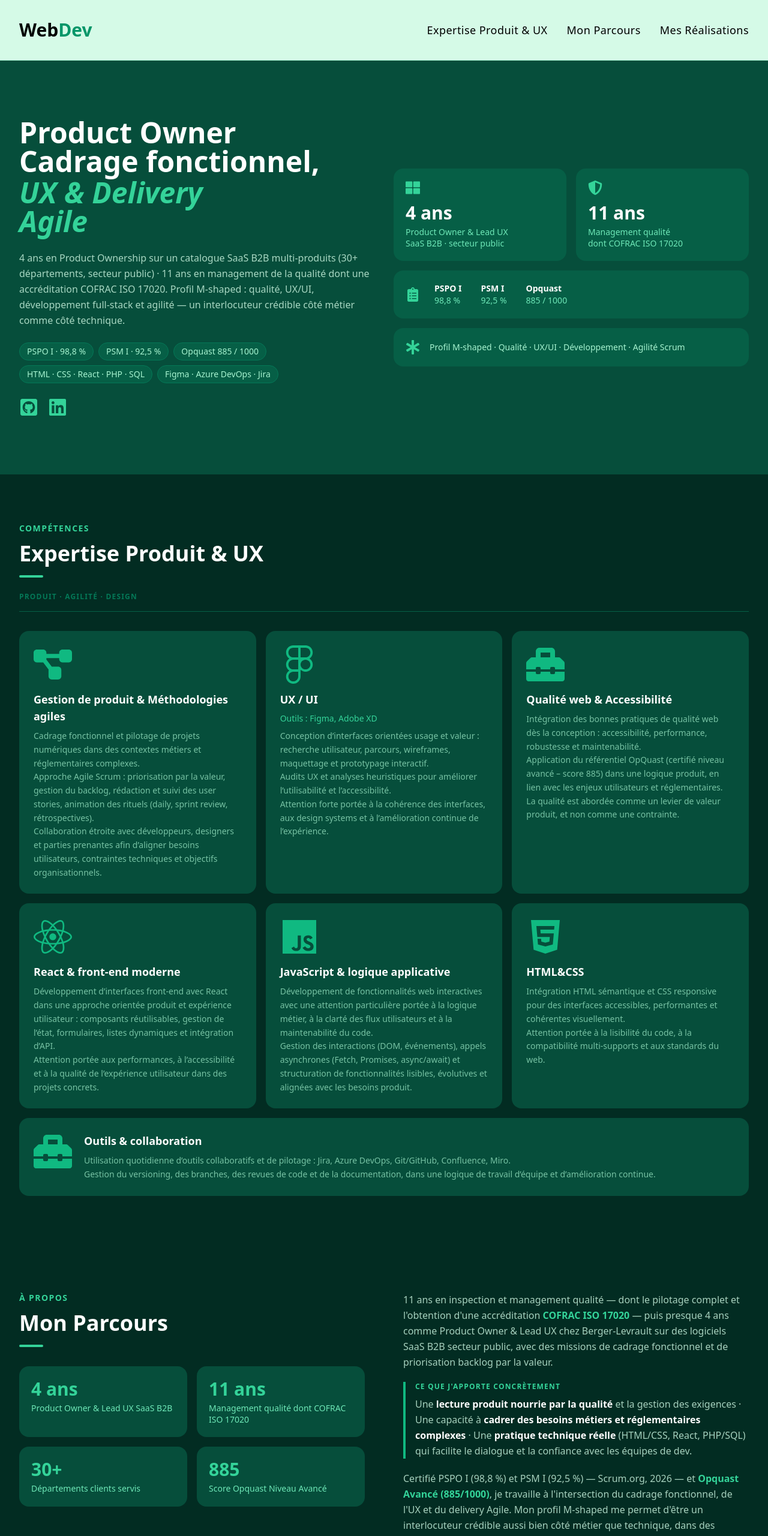
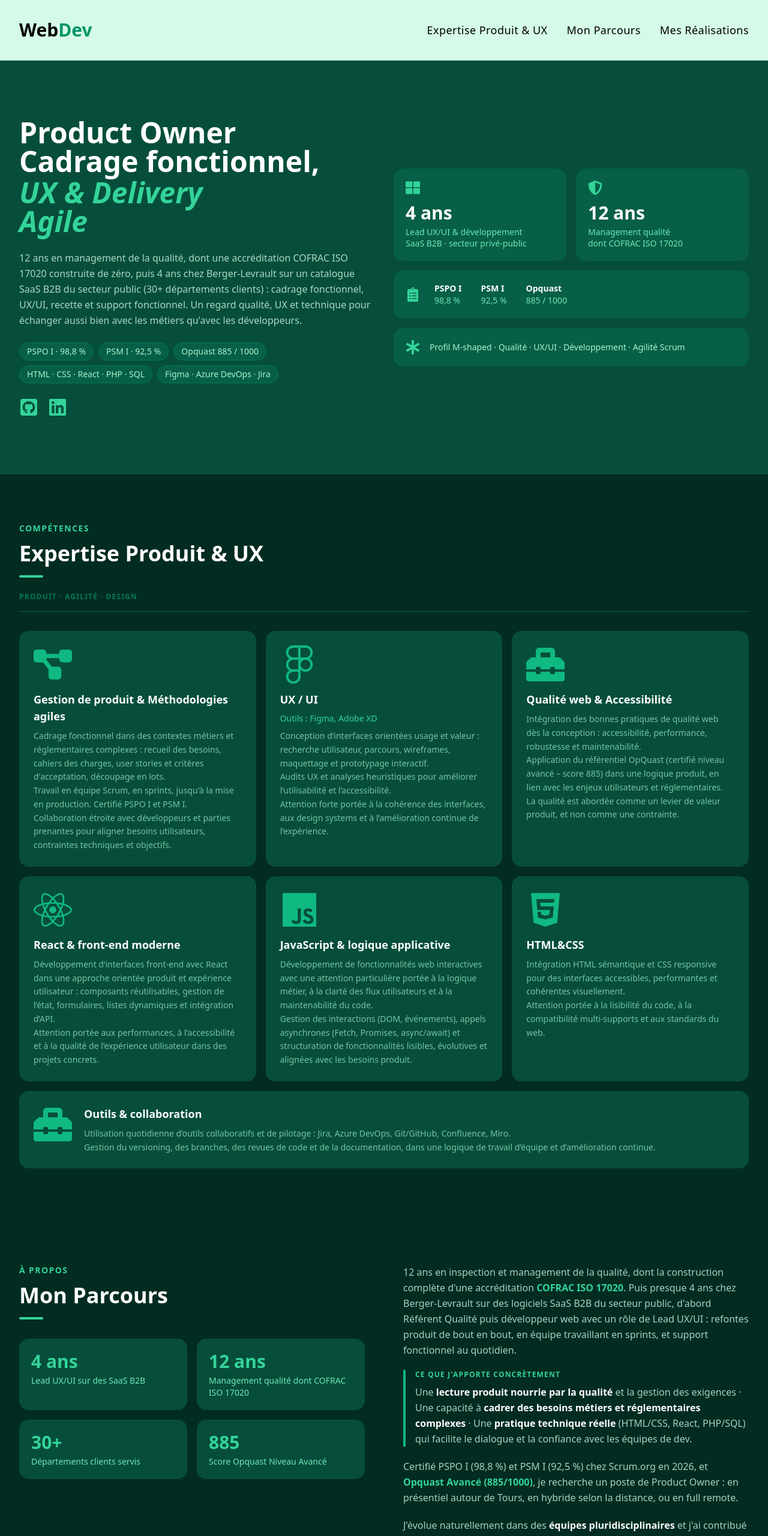
Before and after one commit to Cfy1010/cyportfolio, a React (Vite) app: page / in a window 1280 px wide. Shown: the top 2561 px of the page at 60% size. Built offline with nearby package versions, Linux system fonts and the light colour scheme.

Commit message:
add maj texts

```diff
--- a/src/components/About.jsx
+++ b/src/components/About.jsx
@@ -1,6 +1,6 @@
 const stats = [
-  { value: "4 ans", label: "Product Owner & Lead UX SaaS B2B" },
-  { value: "11 ans", label: "Management qualité dont COFRAC ISO 17020" },
+  { value: "4 ans", label: "Lead UX/UI sur des SaaS B2B" },
+  { value: "12 ans", label: "Management qualité dont COFRAC ISO 17020" },
   { value: "30+", label: "Départements clients servis" },
   { value: "885", label: "Score Opquast Niveau Avancé" },
 ];
@@ -38,13 +38,14 @@ const About = () => {
 
         <div className="text-emerald-100/80 leading-relaxed space-y-5 text-base">
           <p>
-            11 ans en inspection et management qualité — dont le pilotage
-            complet et l'obtention d'une accréditation{" "}
-            <strong className="text-emerald-400">COFRAC ISO 17020</strong> —
-            puis presque 4 ans comme Product Owner &amp; Lead UX chez
-            Berger-Levrault sur des logiciels SaaS B2B secteur public, avec des
-            missions de cadrage fonctionnel et de priorisation backlog par la
-            valeur.
+            12 ans en inspection et management de la qualité, dont la
+            construction complète d'une accréditation{" "}
+            <strong className="text-emerald-400">COFRAC ISO 17020</strong>.
+            Puis presque 4 ans chez Berger-Levrault sur des logiciels SaaS B2B
+            du secteur public, d'abord Référent Qualité puis développeur web
+            avec un rôle de Lead UX/UI : refontes produit de bout en bout,
+            en équipe travaillant en sprints, et support fonctionnel au
+            quotidien.
           </p>
 
           <div className="border-l-4 border-emerald-500 pl-4">
@@ -68,13 +69,11 @@ const About = () => {
           </div>
 
           <p>
-            Certifié PSPO I (98,8 %) et PSM I (92,5 %) — Scrum.org, 2026 — et{" "}
+            Certifié PSPO I (98,8 %) et PSM I (92,5 %) chez Scrum.org en 2026,
+            et{" "}
             <strong className="text-emerald-400">Opquast Avancé (885/1000)</strong>
-            , je travaille à l'intersection du cadrage fonctionnel, de l'UX et
-            du delivery Agile. Mon profil M-shaped me permet d'être un
-            interlocuteur crédible aussi bien côté métier que technique, dans
-            des environnements où la complexité fonctionnelle et l'exigence de
-            delivery font la différence.
+            , je recherche un poste de Product Owner : en présentiel autour de
+            Tours, en hybride selon la distance, ou en full remote.
           </p>
 
           <p>
--- a/src/components/Hero.jsx
+++ b/src/components/Hero.jsx
@@ -25,11 +25,12 @@ const Hero = () => {
             </span>
           </h1>
           <p className="mt-6 text-emerald-100/80 leading-relaxed text-base">
-            4 ans en Product Ownership sur un catalogue SaaS B2B multi-produits
-            (30+ départements, secteur public) · 11 ans en management de la
-            qualité dont une accréditation COFRAC ISO 17020. Profil M-shaped :
-            qualité, UX/UI, développement full-stack et agilité — un
-            interlocuteur crédible côté métier comme côté technique.
+            12 ans en management de la qualité, dont une accréditation COFRAC
+            ISO 17020 construite de zéro, puis 4 ans chez Berger-Levrault sur
+            un catalogue SaaS B2B du secteur public (30+ départements clients) :
+            cadrage fonctionnel, UX/UI, recette et support fonctionnel. Un
+            regard qualité, UX et technique pour échanger aussi bien avec les
+            métiers qu'avec les développeurs.
           </p>
           <div className="flex flex-wrap gap-2 mt-6">
             {tags.map((tag, i) => (
@@ -56,15 +57,15 @@ const Hero = () => {
             <FaThLarge className="h-6 w-6 text-emerald-400 mb-3" />
             <div className="text-3xl font-bold text-white">4 ans</div>
             <div className="text-sm text-emerald-300 mt-1 leading-snug">
-              Product Owner &amp; Lead UX
+              Lead UX/UI &amp; développement
               <br />
-              SaaS B2B · secteur public
+              SaaS B2B · secteur privé-public
             </div>
           </div>
 
           <div className="bg-emerald-800 rounded-2xl p-5">
             <FaShieldAlt className="h-6 w-6 text-emerald-400 mb-3" />
-            <div className="text-3xl font-bold text-white">11 ans</div>
+            <div className="text-3xl font-bold text-white">12 ans</div>
             <div className="text-sm text-emerald-300 mt-1 leading-snug">
               Management qualité
               <br />
--- a/src/components/Projects.jsx
+++ b/src/components/Projects.jsx
@@ -12,7 +12,7 @@ const Projects = () => {
         <div className="w-10 h-1 bg-emerald-400 mb-10 rounded" />
 
         <p className="text-emerald-700 text-xs font-semibold tracking-widest uppercase border-b border-emerald-800 pb-4 mb-6">
-          Réalisations professionnelles — Berger-Levrault
+          Réalisations professionnelles · Berger-Levrault
         </p>
         <div className="grid sm:grid-cols-2 gap-4 mb-12">
           {professionalProjects.map((project) => (
--- a/src/data.jsx
+++ b/src/data.jsx
@@ -52,7 +52,7 @@ export const skills = [
     id: nanoid(),
     title: "Gestion de produit & Méthodologies agiles",
     icon: <FaDiagramProject className="h-16 w-16 text-emerald-500" />,
-    text: `Cadrage fonctionnel et pilotage de projets numériques dans des contextes métiers et réglementaires complexes.\nApproche Agile Scrum : priorisation par la valeur, gestion du backlog, rédaction et suivi des user stories, animation des rituels (daily, sprint review, rétrospectives).\nCollaboration étroite avec développeurs, designers et parties prenantes afin d’aligner besoins utilisateurs, contraintes techniques et objectifs organisationnels.`,
+    text: `Cadrage fonctionnel dans des contextes métiers et réglementaires complexes : recueil des besoins, cahiers des charges, user stories et critères d'acceptation, découpage en lots.\nTravail en équipe Scrum, en sprints, jusqu'à la mise en production. Certifié PSPO I et PSM I.\nCollaboration étroite avec développeurs et parties prenantes pour aligner besoins utilisateurs, contraintes techniques et objectifs.`,
   },
   {
     id: nanoid(),
@@ -141,7 +141,7 @@ export const projects = [
     url: "https://cfy1010.github.io/CyPyImmo/",
     github: "https://github.com/Cfy1010/CyPyImmo",
     title: "CyPyImmo",
-    text: "Site immobilier — Python, Django, PostgreSQL.",
+    text: "Site immobilier : Python, Django, PostgreSQL.",
   },
   {
     id: nanoid(),
@@ -149,7 +149,7 @@ export const projects = [
     url: "https://cfy1010.github.io/CySounds/",
     github: "https://github.com/Cfy1010/CySounds",
     title: "CySounds",
-    text: "Site vitrine thématique musique — HTML/CSS/JS.",
+    text: "Site vitrine thématique musique : HTML/CSS/JS.",
   },
   {
     id: nanoid(),
@@ -157,7 +157,7 @@ export const projects = [
     url: "https://cfy1010.github.io/CyMusicPlayer/",
     github: "https://github.com/Cfy1010/CyMusicPlayer",
     title: "Zazy's Music Player",
-    text: "Lecteur audio custom — HTML/CSS/JS.",
+    text: "Lecteur audio custom : HTML/CSS/JS.",
   },
   {
     id: nanoid(),
@@ -165,7 +165,7 @@ export const projects = [
     url: "https://cfy1010.github.io/todolist-in-react/",
     github: "https://github.com/Cfy1010/todolist-in-react",
     title: "Todolist in React",
-    text: "Todo list — exercice React (composants, état, CRUD).",
+    text: "Todo list : exercice React (composants, état, CRUD).",
   },
   {
     id: nanoid(),
@@ -173,7 +173,7 @@ export const projects = [
     url: "https://cfy1010.github.io/CyLyricsSearchApp/",
     github: "https://github.com/Cfy1010/CyLyricsSearchApp",
     title: "Lyrics Search App",
-    text: "Recherche de paroles via API — JS, Fetch, async/await.",
+    text: "Recherche de paroles via API : JS, Fetch, async/await.",
   },
   {
     id: nanoid(),
@@ -181,7 +181,7 @@ export const projects = [
     url: "https://cfy1010.github.io/CyMovies-2022/",
     github: "https://github.com/Cfy1010/CyMovies-2022",
     title: "CyMovies",
-    text: "App de films coups de cœur — React, API TMDB (2019).",
+    text: "App de films coups de cœur : React, API TMDB.",
   },
   {
     id: nanoid(),
@@ -189,7 +189,7 @@ export const projects = [
     url: "https://cfy1010.github.io/CyAccessForm/",
     github: "https://github.com/Cfy1010/CyAccessForm",
     title: "CyAccessForm",
-    text: "Formulaire accessible — exemples HTML5 accessibilité.",
+    text: "Formulaire accessible : exemples HTML5 accessibilité.",
   },
   {
     id: nanoid(),
@@ -197,7 +197,7 @@ export const projects = [
     url: "https://cfy1010.github.io/CyRelaxerApp/",
     github: "https://github.com/Cfy1010/CyRelaxerApp",
     title: "Relaxer App",
-    text: "Mini app de relaxation — CSS animation, JS timer.",
+    text: "Mini app de relaxation : CSS animation, JS timer.",
   },
   {
     id: nanoid(),
@@ -205,7 +205,7 @@ export const projects = [
     url: "https://cfy1010.github.io/CyOldPortfolio/",
     github: "https://github.com/Cfy1010/CyOldPortfolio",
     title: "CyOldPortfolio",
-    text: "1er portfolio personnel — HTML/CSS/JS (2019).",
+    text: "1er portfolio personnel : HTML/CSS/JS (2019).",
   },
 ];
 
@@ -216,8 +216,8 @@ export const professionalProjects = [
     date: "2020 – 2024",
     title: "NeoJob / NeoGestion / Insertion-Formation-Inclusion",
     subtitle: "SaaS B2B · Secteur public · 30+ départements clients",
-    text: "Cadrage fonctionnel et UX/UI multiproduits pour 6 profils usagers. Priorisation backlog par la valeur, rédaction US et critères d'acceptation. 15+ instances clients déployées.",
-    tags: ["Product Ownership", "Figma", "React", "PHP", "SQL", "Azure DevOps"],
+    text: "Cadrage fonctionnel et UX/UI multiproduits pour 6 profils usagers : user stories et critères d'acceptation, maquettes, recette, support fonctionnel au quotidien. Développement sur 15+ instances clients.",
+    tags: ["Cadrage fonctionnel", "Figma", "React", "PHP", "SQL", "Azure DevOps"],
     icon: <FaUsers className="h-4 w-4 text-emerald-400" />,
     professional: true,
   },
@@ -227,7 +227,7 @@ export const professionalProjects = [
     date: "2020 – 2024",
     title: "Qanteen",
     subtitle: "Application mobile · Restauration collective",
-    text: "Conception UX et développement full-stack : planning hebdomadaire, fiches recettes et allergènes, onboarding multiprofils, authentification SMS.",
+    text: "Conception UX et co-développement full-stack : planning hebdomadaire, fiches recettes et allergènes, onboarding multiprofils, authentification SMS.",
     tags: ["UX Design", "Adobe XD", "React", "PHP", "Auth SMS"],
     icon: <FaMobileAlt className="h-4 w-4 text-emerald-400" />,
     professional: true,
@@ -249,7 +249,7 @@ export const professionalProjects = [
     date: "2020 – 2024",
     title: "Design System Figma multi-équipes",
     subtitle: "Référentiel UX commun · Comité Ergonomique",
-    text: "Déploiement d'un Design System partagé entre plusieurs équipes produit. Comité Ergonomique mis en place en 2 mois, remonté jusqu'au CODIR. Audits Opquast (25 critères/plateforme).",
+    text: "Déploiement d'un Design System partagé entre plusieurs équipes produit. Reprise et animation du Comité Ergonomique sponsorisé par le CODIR. Audits Opquast (25 critères/plateforme).",
     tags: ["Figma", "Design System", "Opquast", "Accessibilité"],
     icon: <FaFigma className="h-4 w-4 text-emerald-400" />,
     professional: true,
```
